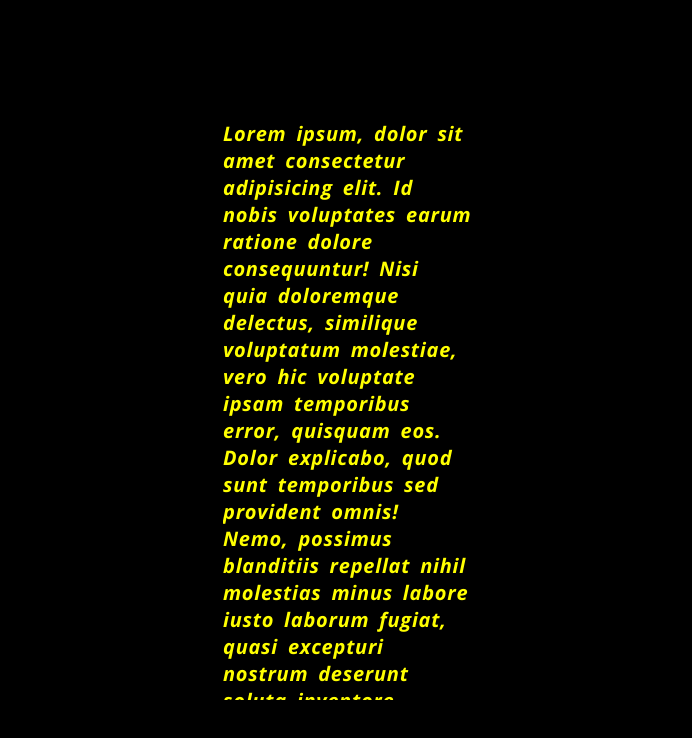
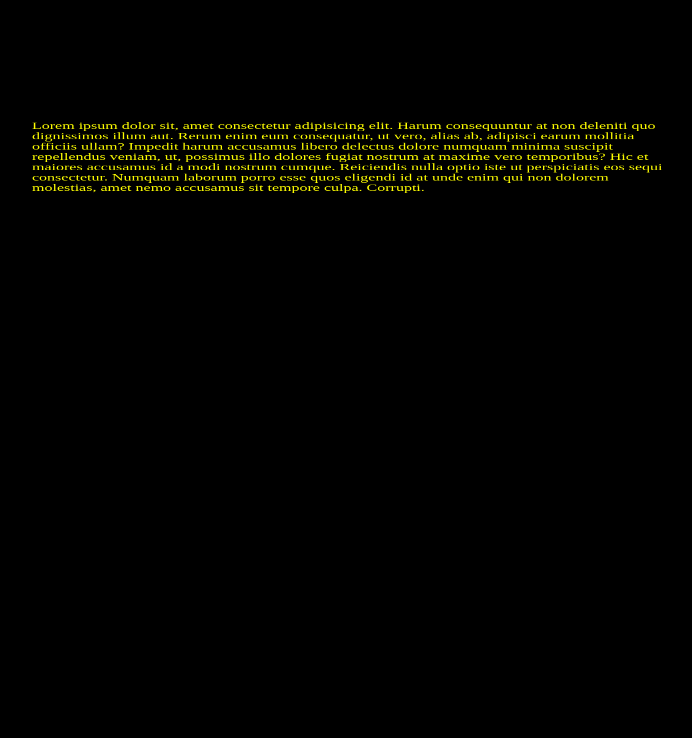
Before and after one commit to JonasDreessen/star-wars-crawl, a plain HTML site: page index.html in a window 1280 px wide. Shown: the whole page, without its empty margins (292-984 px from the left). Drawn offline with nearby package versions, Linux system fonts and the light colour scheme.

Commit message:
added rotation

```diff
--- a/index.html
+++ b/index.html
@@ -1,19 +1,29 @@
 <!DOCTYPE html>
 <html lang="en">
-<head>
-    <meta charset="UTF-8">
-    <meta name="viewport" content="width=device-width, initial-scale=1.0">
-    <meta http-equiv="X-UA-Compatible" content="ie=edge">
-    <link rel="stylesheet" href="style.css">
-    <link href="https://fonts.googleapis.com/css?family=Open+Sans:700i" rel="stylesheet">
-    <title>Document</title>
-</head>
-<body>
+  <head>
+    <meta charset="UTF-8" />
+    <meta name="viewport" content="width=device-width, initial-scale=1.0" />
+    <meta http-equiv="X-UA-Compatible" content="ie=edge" />
+    <link rel="stylesheet" href="style.css" />
+    <link
+      href="https://fonts.googleapis.com/css?family=Open+Sans:700i"
+      rel="stylesheet"
+    />
+    <title>Star wars</title>
+  </head>
+  <body>
     <div class="container">
-        <p>Lorem ipsum, dolor sit amet consectetur adipisicing elit. Id nobis voluptates earum ratione dolore consequuntur! Nisi quia doloremque delectus, similique voluptatum molestiae, vero hic voluptate ipsam temporibus error, quisquam eos.
-        Dolor explicabo, quod sunt temporibus sed provident omnis! Nemo, possimus blanditiis repellat nihil molestias minus labore iusto laborum fugiat, quasi excepturi nostrum deserunt soluta inventore maiores repudiandae voluptatibus, ex pariatur!
-        Dignissimos ab rem exercitationem eos odit veniam aliquam, impedit corporis iste sequi repellat, cumque ad quae laudantium vel sint dicta consequatur nisi, nihil necessitatibus atque! Totam necessitatibus tempora ducimus! Omnis.</p>
+      <p>
+        Lorem ipsum dolor sit, amet consectetur adipisicing elit. Harum
+        consequuntur at non deleniti quo dignissimos illum aut. Rerum enim eum
+        consequatur, ut vero, alias ab, adipisci earum mollitia officiis ullam?
+        Impedit harum accusamus libero delectus dolore numquam minima suscipit
+        repellendus veniam, ut, possimus illo dolores fugiat nostrum at maxime
+        vero temporibus? Hic et maiores accusamus id a modi nostrum cumque.
+        Reiciendis nulla optio iste ut perspiciatis eos sequi consectetur.
+        Numquam laborum porro esse quos eligendi id at unde enim qui non dolorem
+        molestias, amet nemo accusamus sit tempore culpa. Corrupti.
+      </p>
     </div>
-
-</body>
+  </body>
 </html>
--- a/style.css
+++ b/style.css
@@ -1,29 +1,19 @@
-body{
-    background-color: black;
-    height: 100%;
-    width: 100%;
+body {
+  background-color: black;
 }
 
+.container {
+  width: 50%;
+  height: 40%;
+  padding: 70px 0;
+  margin: auto;
+  -webkit-transform: rotateX(55deg);
+  -moz-transform: rotateX(55deg);
+  -ms-transform: rotateX(55deg);
+  -o-transform: rotateX(55deg);
+  transform: rotateX(55deg);
+}
 
-.container{
-    width: 250px;
-        height: 600px;
-
-
-        position:absolute; /*it can be fixed too*/
-        left:0; right:0;
-        top:0; bottom:0;
-        margin:auto;
-
-        /*this to solve "the content will not be cut when the window is smaller than the content": */
-        max-width:100%;
-        max-height:100%;
-        overflow:auto;
+.container > p {
+  color: yellow;
 }
-.container > p{
-    color: yellow;
-    font-family: 'Open Sans', sans-serif;
-    letter-spacing: 0.75px;
-    word-spacing: 4px;
-    font-size: 20px;
-}
```
